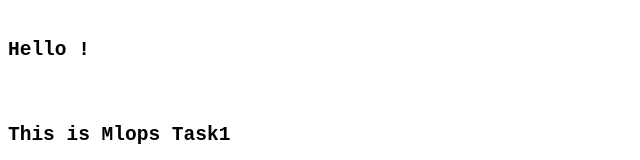
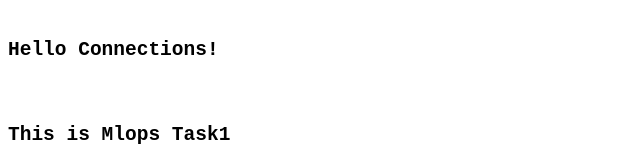
Before and after one commit to rups04/mlops-task1, a plain HTML site: page index.html in a window 1280 px wide. Shown: the top 160 px of the page, without its empty margins (0-640 px from the left). Drawn offline with Linux system fonts and the light colour scheme.

Commit message:
deployed_code

```diff
--- a/index.html
+++ b/index.html
@@ -4,7 +4,7 @@
       </head>
       <body>
              <pre>
-             <h2>Hello !</h2>
+             <h2>Hello Connections!</h2>
              <h2>This is Mlops Task1</h2>
              <h3>Integration of Github and Jenkins</h3>
              <h3>Bye!!</h3>
```
